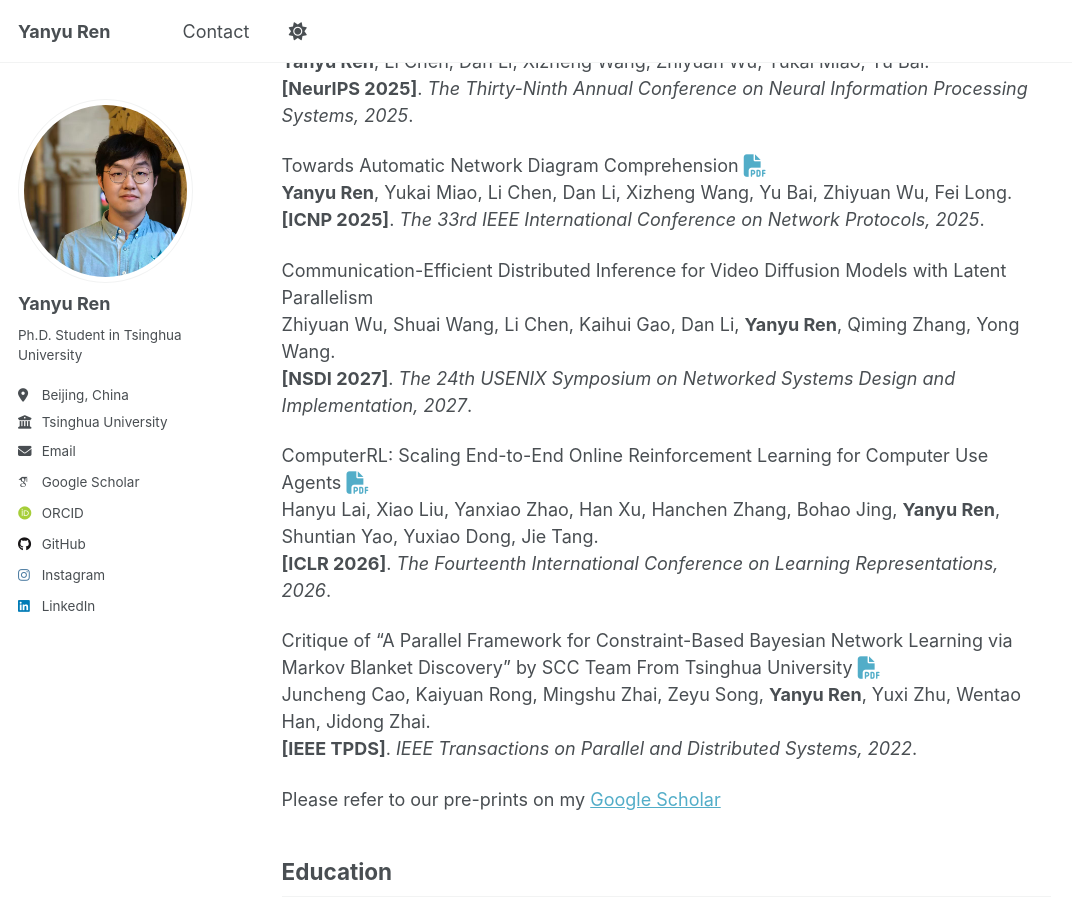
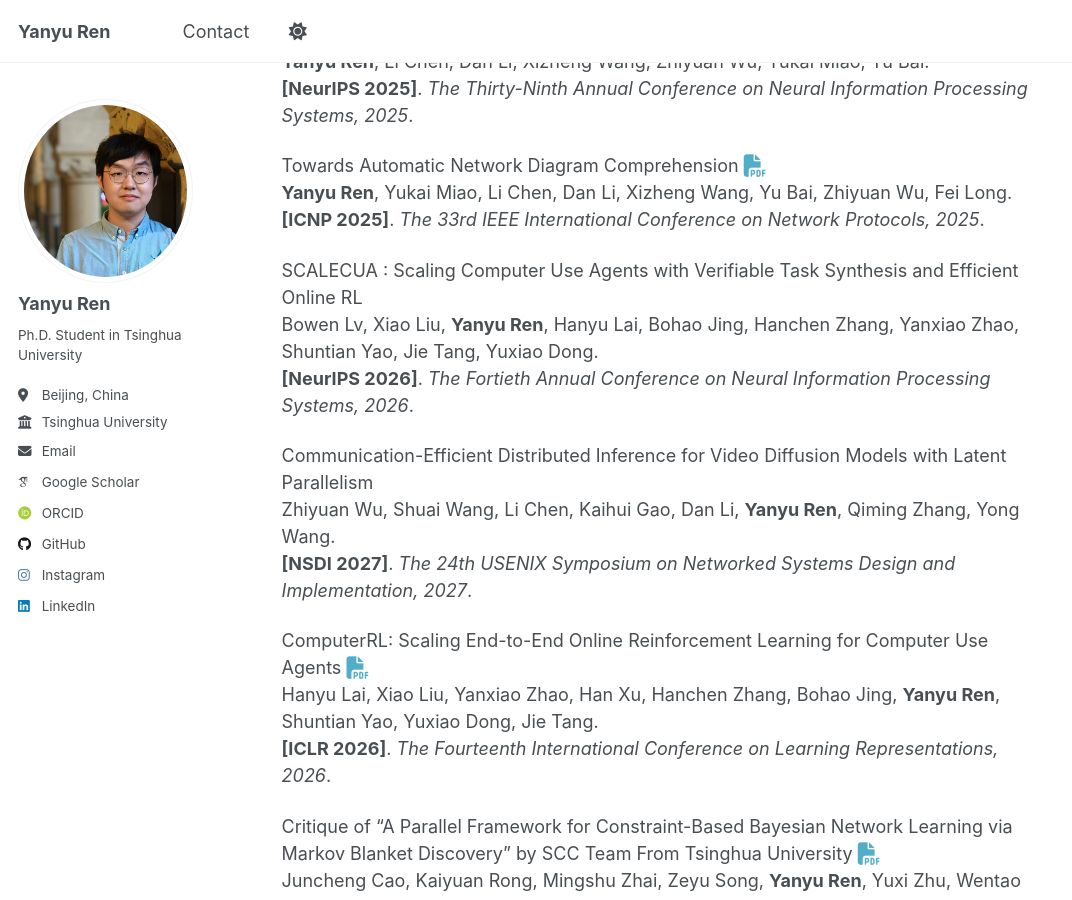
Before and after one commit to robinren03/robinren03.github.io, a Jekyll site: the page built from _pages/about.md, in a window 1280 px wide and 900 px high, scrolled down 664 px. Shown: the whole window, without its empty margins (0-1072 px from the left). Built offline with Jekyll 4.4.1, drawn with Linux system fonts in a browser that asks for light colours; some web fonts are replaced; a script that is not in the unit is left out.

Commit message:
Add new publication entry for NeurIPS 2026

```diff
--- a/_pages/about.md
+++ b/_pages/about.md
@@ -26,6 +26,10 @@
 Towards Automatic Network Diagram Comprehension [<i class="fas fa-file-pdf fa-lg"></i>](https://ieeexplore.ieee.org/document/11192381)\
 **Yanyu Ren**, Yukai Miao, Li Chen, Dan Li, Xizheng Wang, Yu Bai, Zhiyuan Wu, Fei Long.\
 **[ICNP 2025]**. _The 33rd IEEE International Conference on Network Protocols, 2025_.
+
+SCALECUA : Scaling Computer Use Agents with Verifiable Task Synthesis and Efficient Online RL\
+Bowen Lv, Xiao Liu, **Yanyu Ren**, Hanyu Lai, Bohao Jing, Hanchen Zhang, Yanxiao Zhao, Shuntian Yao, Jie Tang, Yuxiao Dong.\
+**[NeurIPS 2026]**. _The Fortieth Annual Conference on Neural Information Processing Systems, 2026_.
 
 Communication-Efficient Distributed Inference for Video Diffusion Models with Latent Parallelism\
 Zhiyuan Wu, Shuai Wang, Li Chen, Kaihui Gao, Dan Li, **Yanyu Ren**, Qiming Zhang, Yong Wang.\
```
